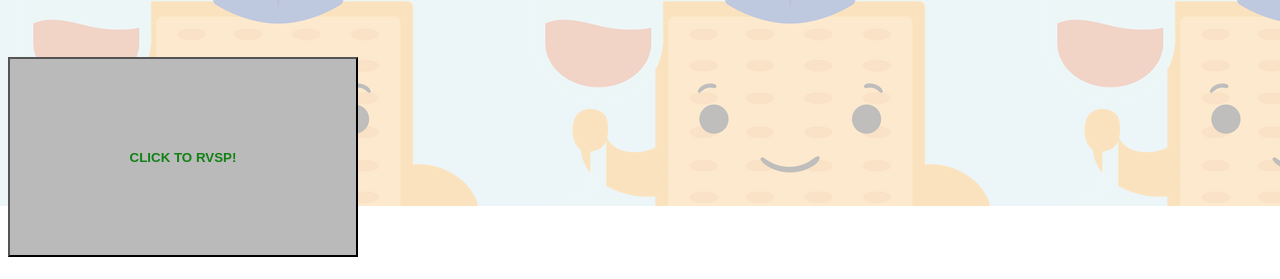
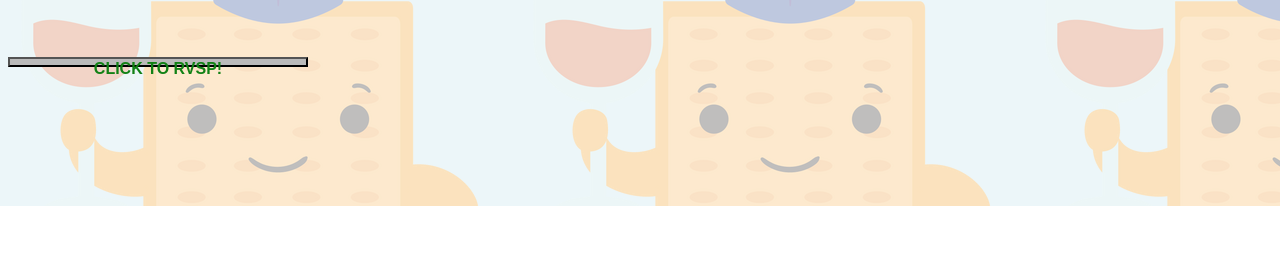
Before and after one commit to skochansky3/Sarah-Steven-Passover-Seder, a plain HTML site: page index.html in a window 1280 px wide. Shown: the part 594-873 px from the top of the page. After the commit the page ends 821 px from the top, so only its background shows below. Drawn offline with Linux system fonts and the light colour scheme.

Commit message:
Create index.html

```diff
--- a/index.html
+++ b/index.html
@@ -42,8 +42,8 @@
 		</main>
 		<footer>
 			<br><br>
-			<button type="button" onclick="window.open('https://forms.gle/uiQjTWSFKixd5pt76','_blank')" style="width: 350px; height: 200px; color: rgb(17, 129, 21); background-color: rgb(186, 186, 186); cursor: pointer;">
-				<b>CLICK TO RVSP!</b>
+			<button type="button" onclick="window.open('https://forms.gle/uiQjTWSFKixd5pt76','_blank')" style="width: 300px; height: 10px; color: rgb(17, 129, 21); background-color: rgb(186, 186, 186); cursor: pointer;">
+				<b><big>CLICK TO RVSP!</big></b>
 			</button>
 			<br><br>
 		</footer>
```
